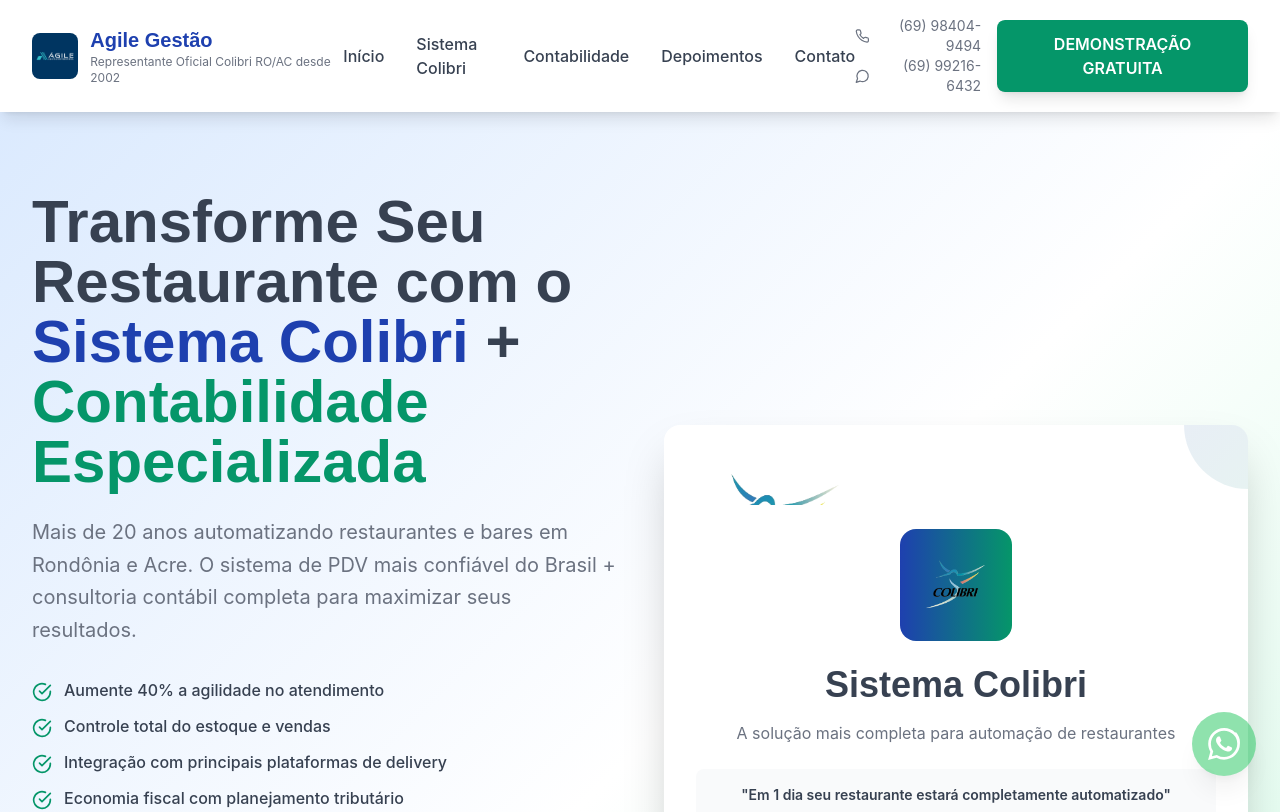
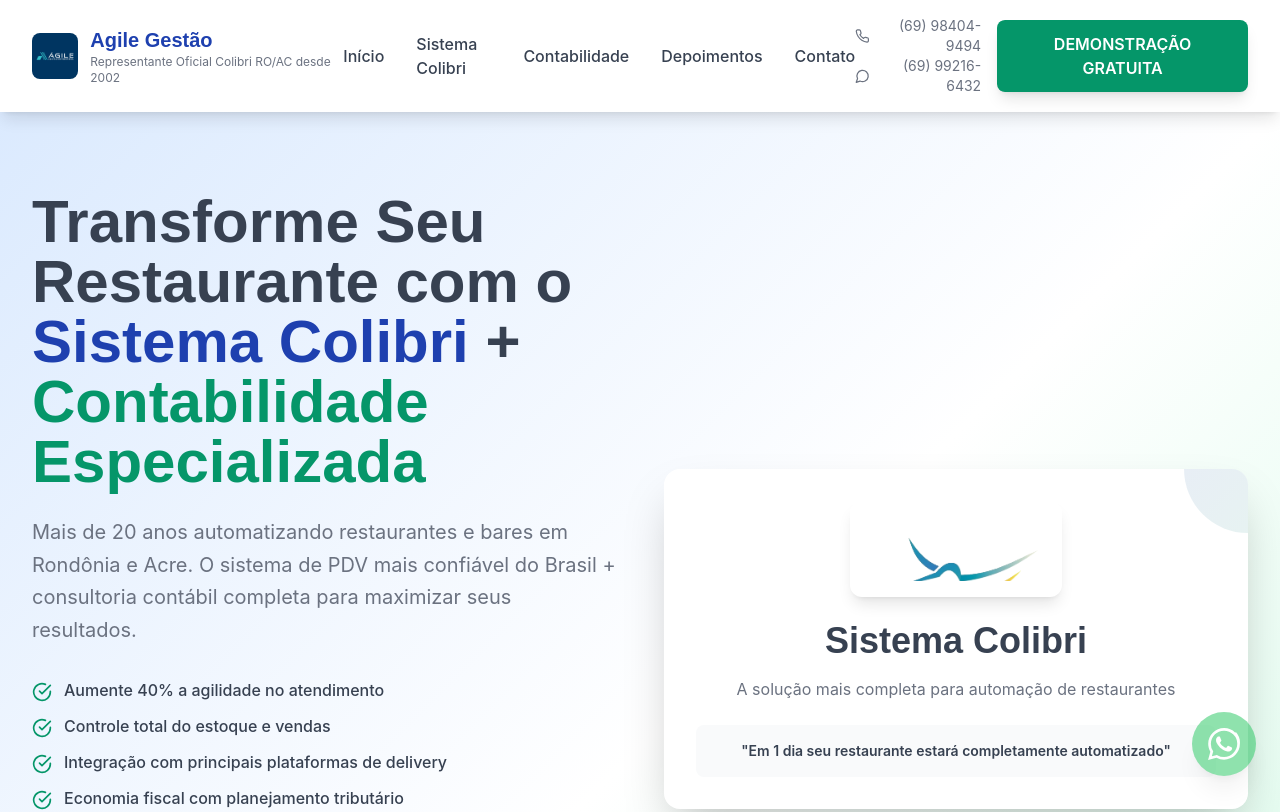
Before and after one commit to wanderleymp/agile-landing, a Next.js app: page / in a window 1280 px wide. Shown: the top 812 px of the page. Built offline with nearby package versions, Linux system fonts and the light colour scheme.

Commit message:
Remove logo from gradient background and display Colibri logo in clean white containers with proper sizing

```diff
--- a/src/components/ColibriSection.tsx
+++ b/src/components/ColibriSection.tsx
@@ -90,13 +90,13 @@
         <div className="text-center mb-16">
           {/* Logo do Colibri */}
           <div className="flex justify-center mb-8">
-            <div className="bg-white rounded-2xl p-6 shadow-lg">
+            <div className="bg-white rounded-xl p-6 shadow-lg">
               <OptimizedImage
                 src="/images/logos/colibri-logo.png"
                 alt="Sistema Colibri"
-                width={200}
-                height={80}
-                className="h-16 w-auto"
+                width={240}
+                height={96}
+                className="h-20 w-auto object-contain"
                 fallback="/images/logos/colibri-placeholder.svg"
                 priority
               />
--- a/src/components/HeroSection.tsx
+++ b/src/components/HeroSection.tsx
@@ -107,27 +107,18 @@
               <div className="absolute top-0 right-0 w-24 h-24 md:w-32 md:h-32 bg-gradient-to-br from-azul-confianca to-verde-sucesso rounded-full -mr-12 md:-mr-16 -mt-12 md:-mt-16 opacity-10"></div>
               <div className="text-center relative z-10">
                 {/* Logo do Colibri */}
-                <div className="mb-6">
+                <div className="flex justify-center mb-6">
+                  <div className="bg-white rounded-xl p-4 shadow-lg">
                     <OptimizedImage
                       src="/images/logos/colibri-logo.png"
                       alt="Sistema Colibri"
-                    width={150}
-                    height={60}
-                    className="h-12 w-auto mx-auto mb-4"
-                    fallback="/images/logos/colibri-placeholder.svg"
-                  />
-                </div>
-
-                <div className="inline-block bg-gradient-to-r from-azul-confianca to-verde-sucesso text-white p-4 md:p-6 rounded-xl md:rounded-2xl mb-4 md:mb-6">
-                  <OptimizedImage
-                    src="/images/logos/colibri-logo.png"
-                    alt="Sistema Colibri"
-                    width={64}
-                    height={64}
-                    className="w-12 h-12 md:w-16 md:h-16 object-contain"
+                      width={180}
+                      height={72}
+                      className="h-16 w-auto object-contain"
                       fallback="/images/logos/colibri-placeholder.svg"
                       priority
                     />
+                  </div>
                 </div>
                 <h3 className="font-poppins font-bold responsive-text-2xl text-cinza-escuro mb-3 md:mb-4">
                   Sistema Colibri
```
Lines whose indentation alone changed are shown as unchanged.
